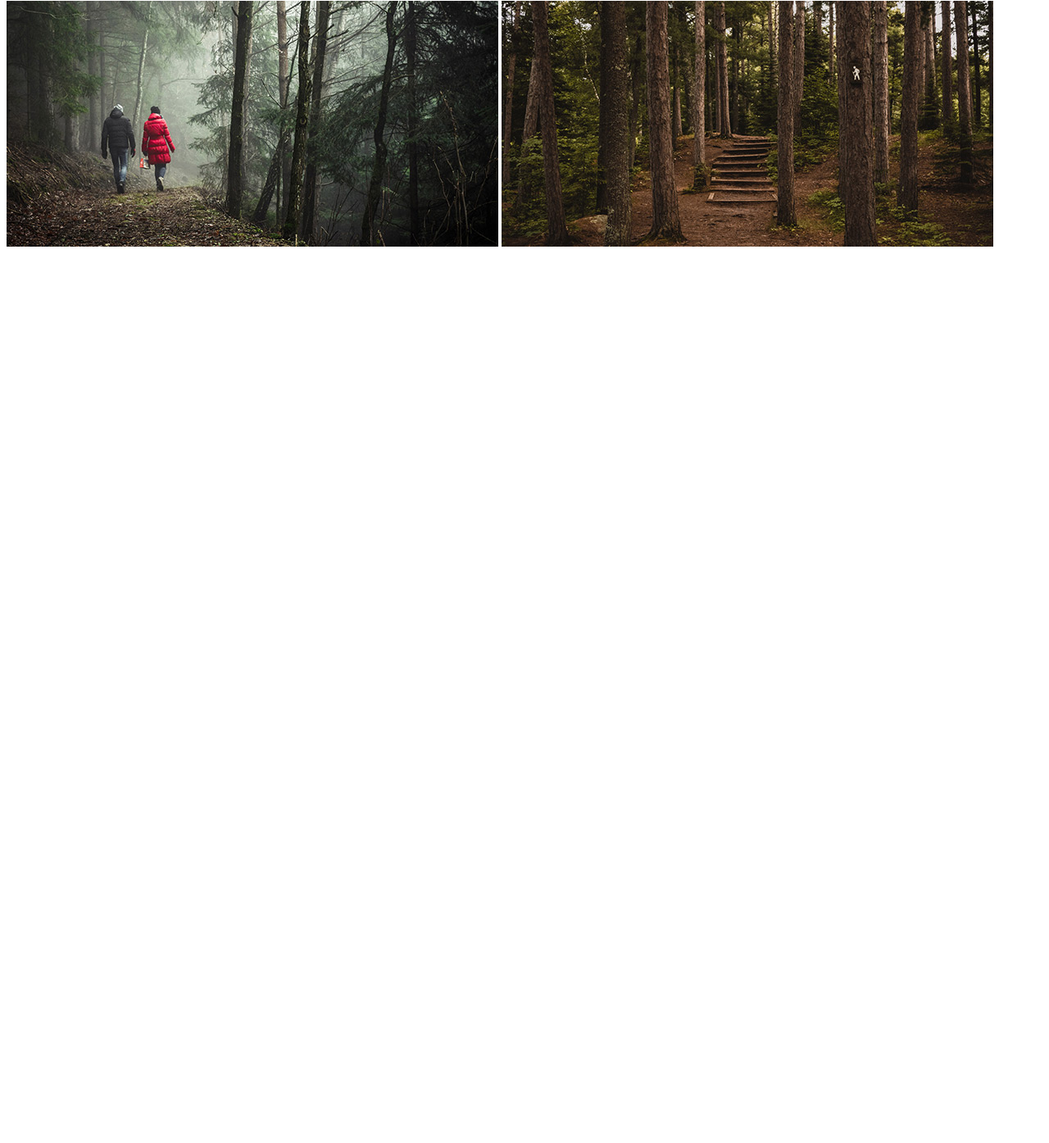
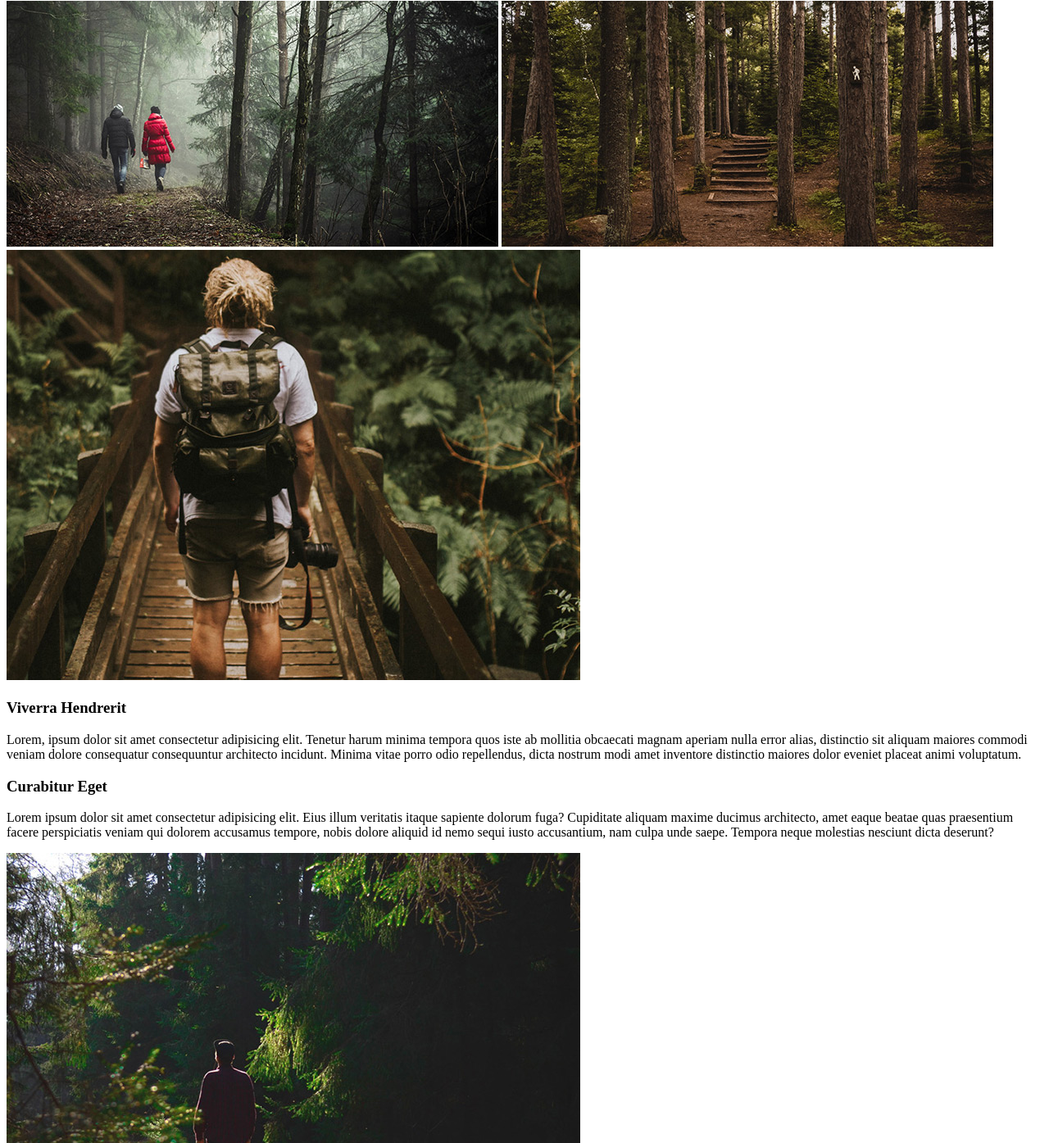
Before and after one commit to amanda-sail/sass-exercice3-caminar, a plain HTML site: page index.html in a window 1280 px wide. Shown: the part 1405-2800 px from the top of the page at 82% size. Before the commit the page ends 1718 px from the top, so only its background shows below. Drawn offline with Linux system fonts and the light colour scheme.

Commit message:
html section bios

```diff
--- a/index.html
+++ b/index.html
@@ -44,6 +44,26 @@
             <img src="./public/images/pic05.jpg" alt="">
         </div>
     </section>
+
+    <section class="bios">
+        <img src="./public/images/pic06.jpg" alt="">
+        <div>
+            <h3>Viverra Hendrerit</h3>
+            <p>Lorem, ipsum dolor sit amet consectetur adipisicing elit. Tenetur harum minima tempora quos iste ab mollitia obcaecati magnam aperiam nulla error alias, distinctio sit aliquam maiores commodi veniam dolore consequatur consequuntur architecto incidunt. Minima vitae porro odio repellendus, dicta nostrum modi amet inventore distinctio maiores dolor eveniet placeat animi voluptatum.</p>
+        </div>
+        <div>
+            <h3>Curabitur Eget</h3>
+            <p>Lorem ipsum dolor sit amet consectetur adipisicing elit. Eius illum veritatis itaque sapiente dolorum fuga? Cupiditate aliquam maxime ducimus architecto, amet eaque beatae quas praesentium facere perspiciatis veniam qui dolorem accusamus tempore, nobis dolore aliquid id nemo sequi iusto accusantium, nam culpa unde saepe. Tempora neque molestias nesciunt dicta deserunt?</p>
+        </div>
+        <img src="./public/images/pic07.jpg" alt="">
+        <img src="./public/images/pic08.jpg" alt="">
+        <div>
+            <h3>Morbi Eleifend</h3>
+            <p>Lorem ipsum dolor sit amet consectetur adipisicing elit. Harum libero reprehenderit aspernatur quos a, alias facere eaque vero vitae excepturi autem, quisquam in aliquam voluptatum pariatur sapiente incidunt sunt blanditiis perferendis. Repellat ipsam perferendis mollitia facere? Quisquam consequatur animi natus, modi nulla suscipit provident maiores voluptate tempore eligendi, neque debitis!</p>
+        </div>
+    </section>
+
+
 </body>
 
 </html>
```
